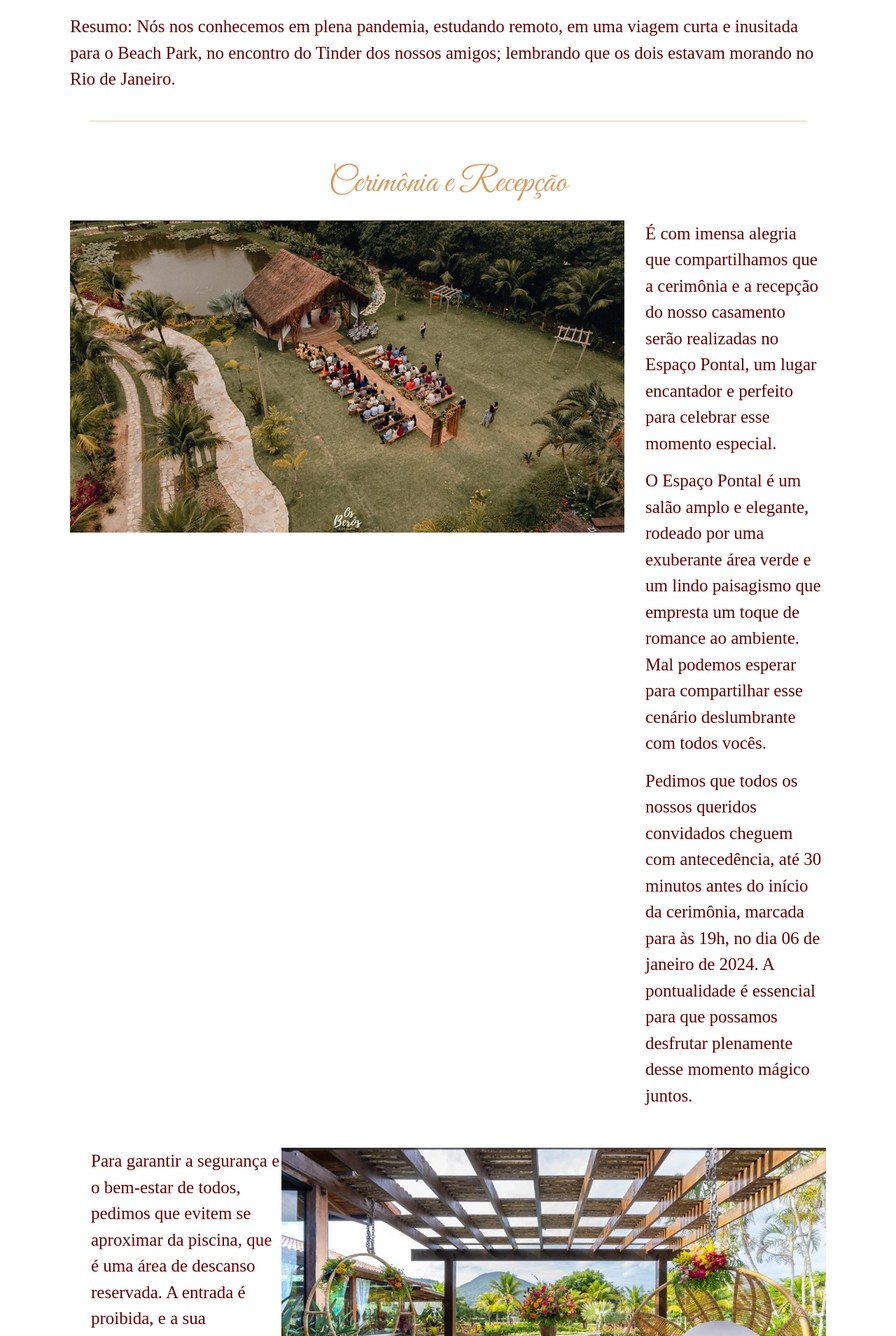
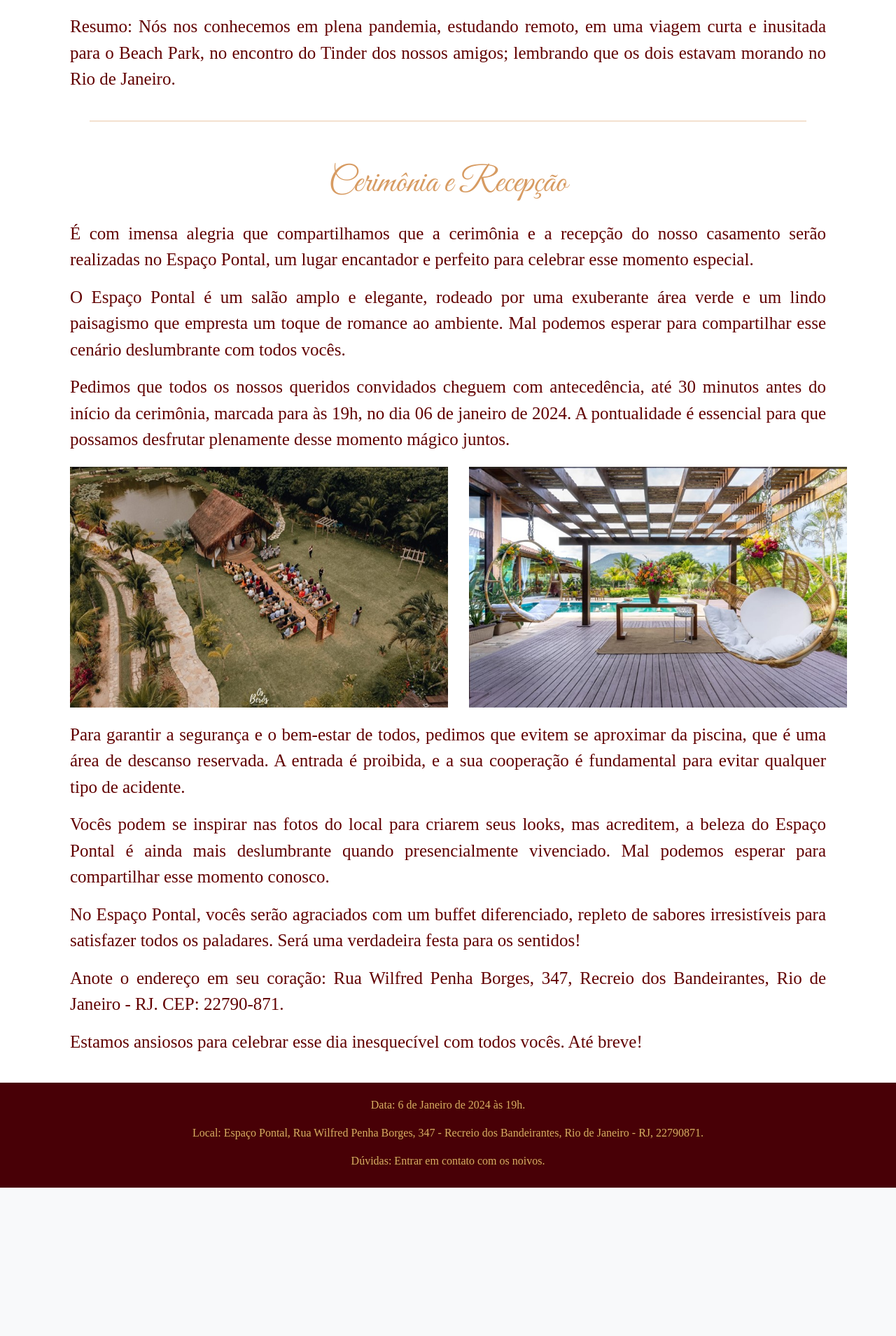
Before and after one commit to caiocbr/WeddingWebSite, a Flask app: page / in a window 1280 px wide. Shown: the part 2520-4429 px from the top of the page at 70% size. After the commit the page ends 4217 px from the top, so only its background shows below. Run offline with Flask 3, Linux system fonts and the light colour scheme; some libraries are stand-ins or nearby versions; some web fonts are replaced.

Commit message:
adjust layout home page

```diff
--- a/static/countdownclock.js
+++ b/static/countdownclock.js
@@ -35,7 +35,6 @@
         var animationPeriod = "06.01.2024"
         for (var i=0; i<=String(animationPeriod).length-1; i++) {
           var digit = animation.element(year, "div", "digit", String(animationPeriod).substr(i, 1));
-          console.log(digit.style.top)
           digit.style.top = (0 - (digit.clientHeight * 0.5)) + "px";
           timeline
             .to(digit, 0.5, {top: 0, opacity: 1, ease: Bounce.easeOut});
--- a/static/style.css
+++ b/static/style.css
@@ -9,6 +9,7 @@
     position: relative;
     margin-top: 40px;
     margin-bottom: 40px;
+    text-align: justify;
 }
 
 .section-text{
--- a/templates/index.html
+++ b/templates/index.html
@@ -62,24 +62,18 @@
         <div class="section">
             <div class="content" style="margin-left: 100px; margin-right: 100px;">
                 <p class="section-title-text">Cerimônia e Recepção</p>
-                <div style="display: flex; flex-wrap: nowrap; flex-direction: row; align-items: flex-start;">
-                    <img src="../static/EspaçoPontalCerimonia.jpg">
-                    <div style="display: flex; margin-left: 30px; flex-wrap: wrap;">
                 <p class="section-text">É com imensa alegria que compartilhamos que a cerimônia e a recepção do nosso casamento serão realizadas no Espaço Pontal, um lugar encantador e perfeito para celebrar esse momento especial.</p>
                 <p class="section-text">O Espaço Pontal é um salão amplo e elegante, rodeado por uma exuberante área verde e um lindo paisagismo que empresta um toque de romance ao ambiente. Mal podemos esperar para compartilhar esse cenário deslumbrante com todos vocês.</p>
                 <p class="section-text">Pedimos que todos os nossos queridos convidados cheguem com antecedência, até 30 minutos antes do início da cerimônia, marcada para às 19h, no dia 06 de janeiro de 2024. A pontualidade é essencial para que possamos desfrutar plenamente desse momento mágico juntos.</p>
+                <div style="display: flex; margin-top: 20px; margin-bottom: 20px;">
+                    <img src="../static/EspaçoPontalCerimonia.jpg" style="width: 50%;">
+                    <img src="../static/EspaçoPontalPiscina.jpg" style="margin-left: 30px; width: 50%;">
                 </div>
-                </div>
-                <div style="display: flex; flex-wrap: nowrap; flex-direction: row-reverse; align-items: flex-start; margin-top: 40px">
-                    <img src="../static/EspaçoPontalPiscina.jpg">
-                    <div style="display: flex; margin-left: 30px; flex-wrap: wrap;">
                 <p class="section-text">Para garantir a segurança e o bem-estar de todos, pedimos que evitem se aproximar da piscina, que é uma área de descanso reservada. A entrada é proibida, e a sua cooperação é fundamental para evitar qualquer tipo de acidente.</p>
                 <p class="section-text">Vocês podem se inspirar nas fotos do local para criarem seus looks, mas acreditem, a beleza do Espaço Pontal é ainda mais deslumbrante quando presencialmente vivenciado. Mal podemos esperar para compartilhar esse momento conosco.</p>
                 <p class="section-text">No Espaço Pontal, vocês serão agraciados com um buffet diferenciado, repleto de sabores irresistíveis para satisfazer todos os paladares. Será uma verdadeira festa para os sentidos!</p>
                 <p class="section-text">Anote o endereço em seu coração: Rua Wilfred Penha Borges, 347, Recreio dos Bandeirantes, Rio de Janeiro - RJ. CEP: 22790-871.</p>
                 <p class="section-text">Estamos ansiosos para celebrar esse dia inesquecível com todos vocês. Até breve!</p>
-                    </div>
-                </div>
             </div>
         </div>
 
```
Lines whose indentation alone changed are shown as unchanged.
